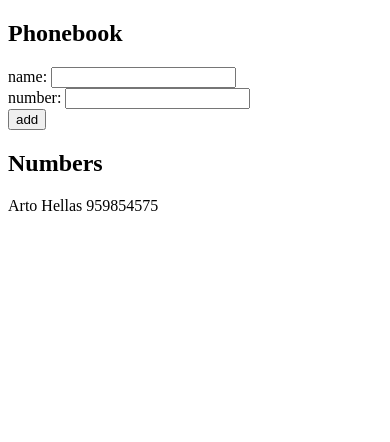
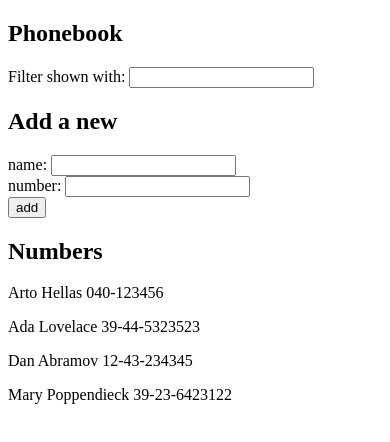
Before and after one commit to ArthurGC/fullstackopen, a React (Create React App) app in the folder part2/phonebook/: page / in a window 390 px wide. Shown: the top 442 px of the page. Built offline with nearby package versions, Linux system fonts and the light colour scheme.

Commit message:
feat:Add phonebook part4

```diff
--- a/part2/phonebook/src/App.js
+++ b/part2/phonebook/src/App.js
@@ -3,13 +3,22 @@
 
 const App = () => {
   const [persons, setPersons] = useState([
-    { name: 'Arto Hellas', number: '959854575' }
+    { name: 'Arto Hellas', number: '040-123456' },
+    { name: 'Ada Lovelace', number: '39-44-5323523' },
+    { name: 'Dan Abramov', number: '12-43-234345' },
+    { name: 'Mary Poppendieck', number: '39-23-6423122' }
   ])
   const [newName, setNewName] = useState('')
   const [newNumber, setNewNumber] = useState('')
+  const [wordFiltered, setWordFiltered] = useState('')
+
+  const personsToShow = wordFiltered.trim()
+    ? persons.filter((person) => person.name.toLowerCase().includes(wordFiltered.toLowerCase()))
+    : persons
 
   const handleName = (event) => setNewName(event.target.value)
   const handleNumber = (event) => setNewNumber(event.target.value)
+  const handleFilter = (event) => setWordFiltered(event.target.value)
 
   const AddPerson = (event) => {
     event.preventDefault();
@@ -33,6 +42,10 @@
   return (
     <div>
       <h2>Phonebook</h2>
+      <div>
+        Filter shown with: <input value={wordFiltered} onChange={handleFilter}/>
+      </div>
+      <h2>Add a new</h2>
       <form onSubmit={AddPerson}>
         <div>
           name: <input value={newName} onChange={handleName} />
@@ -45,7 +58,7 @@
         </div>
       </form>
       <h2>Numbers</h2>
-      {persons.map((person) => {
+      {personsToShow.map((person) => {
         return <p key={nanoid()}>{person.name} {person.number}</p>
       })}
     </div>
```
